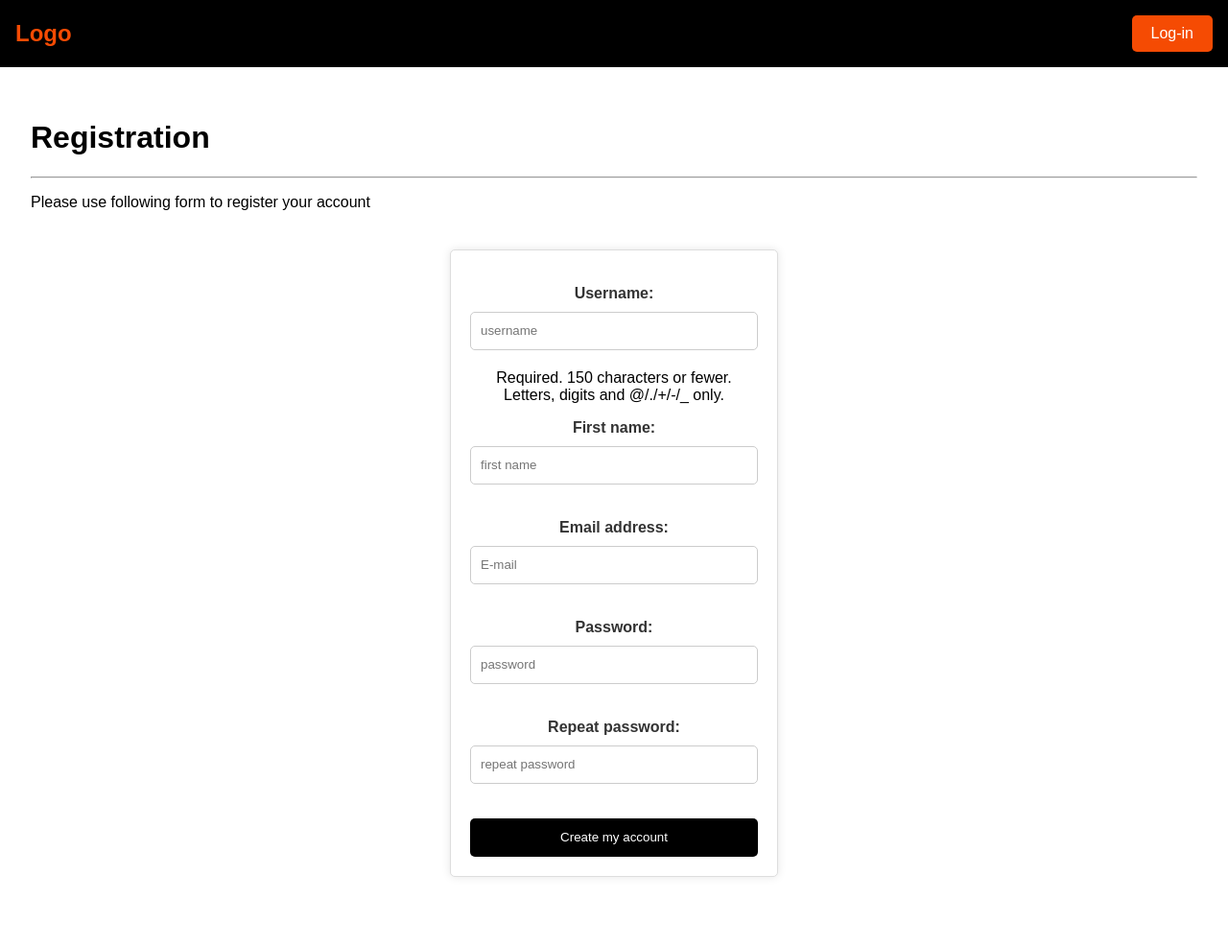
After one commit to Ganechkha/NFT-shop, a Django app: page /account/registration in a window 1280 px wide. The commit adds this page. Shown: the whole page at 96% size. Run offline with Django 5.2, Linux system fonts and the light colour scheme.

Commit message:
Adding registration system (templates, form, views, urls)

```diff
--- /dev/null
+++ b/nft_shop/account/forms.py
@@ -0,0 +1,27 @@
+from django import forms
+from django.contrib.auth import get_user_model
+
+
+User = get_user_model()
+
+
+class UserRegistrationForm(forms.ModelForm):
+    password = forms.CharField(label="Password",
+                               widget=forms.PasswordInput(attrs={'placeholder': 'password'}))
+    password2 = forms.CharField(label="Repeat password",
+                                widget=forms.PasswordInput(attrs={'placeholder': 'repeat password'}))
+
+    class Meta:
+        model = User
+        fields = ["username", "first_name", "email"]
+        widgets = {
+            "username": forms.TextInput(attrs={"placeholder": "username"}),
+            "first_name": forms.TextInput(attrs={"placeholder": "first name"}),
+            "email": forms.EmailInput(attrs={"placeholder": "E-mail"}),
+        }
+
+    def clean_password2(self) -> str:
+        cd = self.cleaned_data
+        if cd["password"] != cd["password2"]:
+            raise forms.ValidationError(r"Passwords didn`t match")
+        return cd["password2"]
--- /dev/null
+++ b/nft_shop/account/templates/account/registration.html
@@ -0,0 +1,18 @@
+{% extends 'base.html' %}
+{% load static %}
+
+{% block title %}Registration{% endblock %}
+
+{% block links %}
+  <link rel="stylesheet" href="{% static 'account/css/forms.css' %}">
+{% endblock %}
+
+{% block content %}
+  <h1>Registration</h1><hr>
+  <p>Please use following form to register your account</p>
+  <form class="account-form" action="{% url 'account:registration' %}" method="post">
+    {% csrf_token %}
+    {{ form.as_p }}
+    <input type="submit" value="Create my account">
+  </form>
+{% endblock %}
--- a/nft_shop/account/templates/registration/login.html
+++ b/nft_shop/account/templates/registration/login.html
@@ -22,5 +22,9 @@
     {{ form.as_p }}
     <input type="hidden" name="next" value="{{ next }}">
     <p><input type="submit" value="Log-in"></p>
+    <p>
+      if you don`t have any account -
+      <a href="{% url 'account:registration' %}">register here</a>
+    </p>
   </form>
 {% endblock %}
--- a/nft_shop/account/urls.py
+++ b/nft_shop/account/urls.py
@@ -8,5 +8,7 @@ app_name = "account"
 
 urlpatterns = [
     path("", views.dashboard, name="dashboard"),
-    path("", include("django.contrib.auth.urls"))
+    path("", include("django.contrib.auth.urls")),
+    path("registration", views.registration,
+         name="registration"),
 ]
--- a/nft_shop/account/views.py
+++ b/nft_shop/account/views.py
@@ -1,9 +1,30 @@
 from django.http import HttpRequest, HttpResponse
 from django.contrib.auth.decorators import login_required
 from django.shortcuts import render
+
+from .forms import UserRegistrationForm
 
 
 @login_required
 def dashboard(request: HttpRequest) -> HttpResponse:
     return render(request, "account/dashboard.html",
                   {"section": "dashboard"})
+
+
+def registration(request: HttpRequest):
+    if request.method == "POST":
+        user_form = UserRegistrationForm(request.POST)
+        if user_form.is_valid():
+            cd = user_form.cleaned_data
+
+            new_user = user_form.save(commit=False)
+            new_user.set_password(cd["password"])
+            new_user.save()
+
+            return render(request, "account/register_done.html",
+                          {"form": new_user})
+    else:
+        user_form = UserRegistrationForm()
+
+    return render(request, "account/registration.html",
+                  {"form": user_form})
```
Also changed, not shown: nft_shop/account/templates/account/register_done.html (added, +9 -0 lines).
